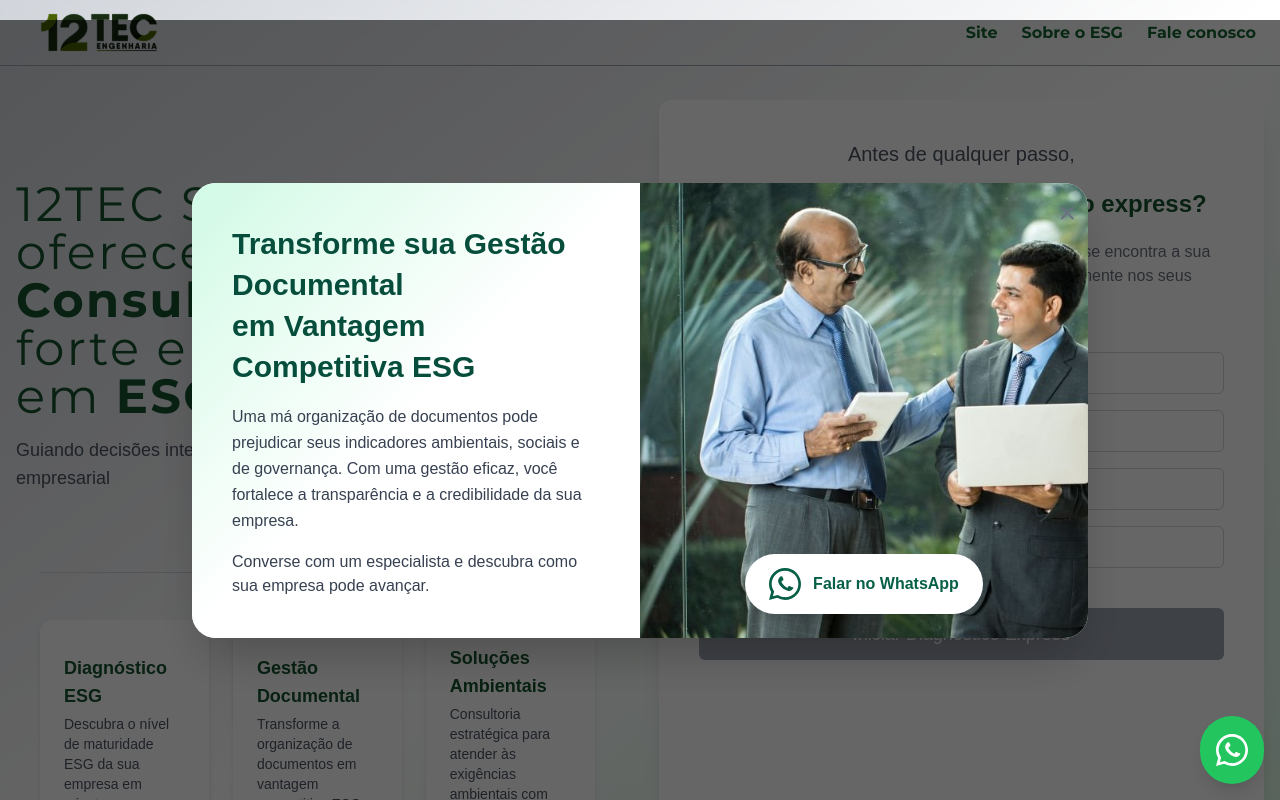
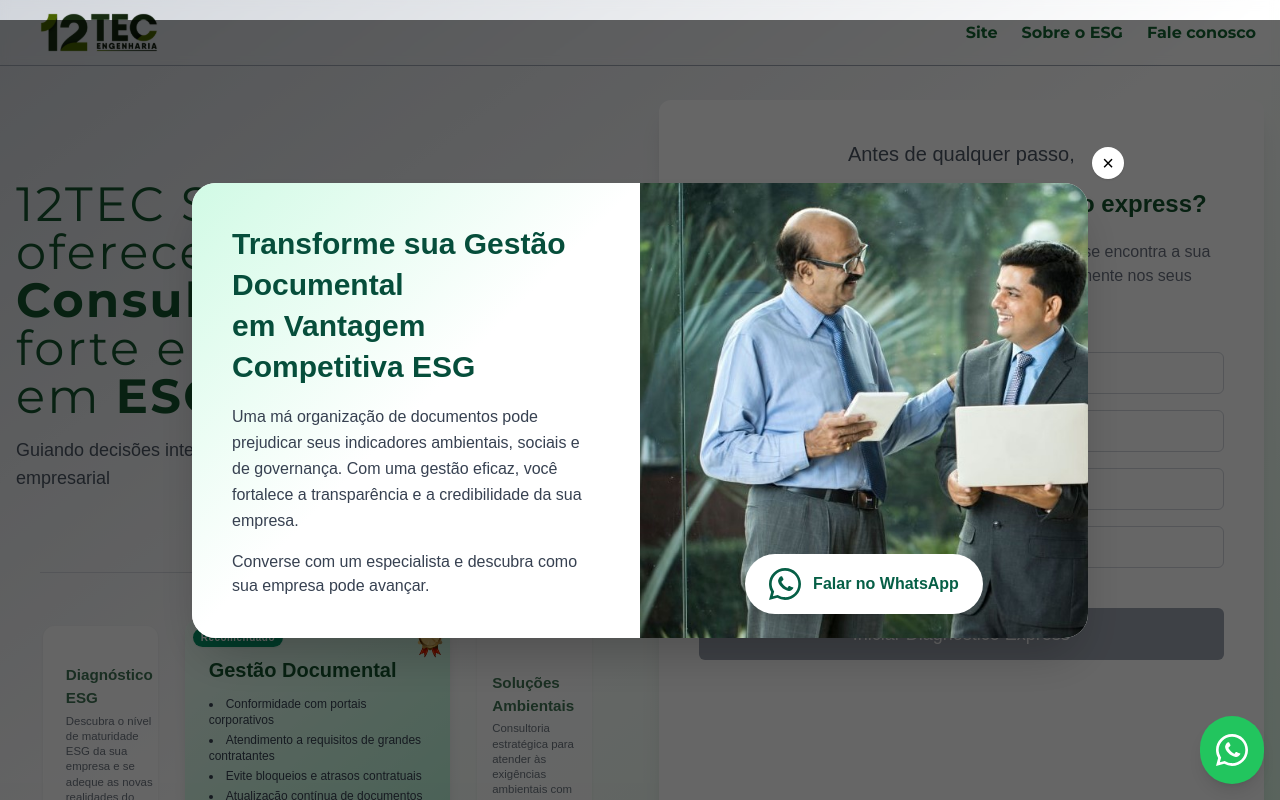
Before and after one commit to jpaulo12TEC/diagnosticoESG, a Next.js app: page / in a window 1280 px wide. Shown: the top 800 px of the page. Built offline with nearby package versions, Linux system fonts and the light colour scheme.

Commit message:
Adiciona selo PNG e ajustes no layout da Gestão Documental

```diff
--- a/app/page.tsx
+++ b/app/page.tsx
@@ -4,6 +4,7 @@ import { useState, useEffect } from "react";
 import { useRouter } from "next/navigation";
 import emailjs from "emailjs-com"; // Importando a biblioteca
 import Header from "../components/Header"; // Importando o Header
+import { motion } from "framer-motion";
 
 
     // Evitar que localStorage seja acessado fora do ambiente do cliente
@@ -156,13 +157,33 @@ className="min-h-screen bg-gradient-to-br from-gray-300 via-white to-green-100
 <Header /> {/* Usando o Header */}
 
 {showIntro && (
+  <div
+    className="fixed inset-0 bg-black bg-opacity-60 z-50 flex items-center justify-center p-4 animate-fade-in"
+    onClick={() => setShowIntro(false)} // Fecha ao clicar fora
+  >
+
+    <div className="bg-opacity-60 flex relative items-center justify-center rounded-3xl p-10 animate-fade-in">
+
+            {/* Botão de fechar dentro do modal */}
+      <div className="absolute top-1 right-1 z-10">
+        <button
+          onClick={() => setShowIntro(false)}
+          className="text-black bg-white hover:bg-red-700 hover:text-white rounded-full w-8 h-8 flex items-center justify-center text-xl shadow"
+          aria-label="Fechar"
+        >
+          &times;
+        </button>
+      </div>
 
 
-  <div className="fixed inset-0 bg-black bg-opacity-60 z-50 flex items-center justify-center p-4 animate-fade-in">
-        {/* Botão de fechar (X) fixo no topo direito */}
-    {/* Ícone de fechar - canto superior esquerdo, fora do modal */}
 
-    <div className="bg-white w-full max-w-4xl rounded-3xl shadow-2xl grid md:grid-cols-2 overflow-hidden relative">
+    {/* Modal principal */}
+          <div
+        className="bg-white w-full max-w-4xl rounded-3xl shadow-2xl grid md:grid-cols-2 overflow-hidden relative"
+        onClick={(e) => e.stopPropagation()} // Evita fechar ao clicar dentro
+      >
+
+
 
       {/* Lado esquerdo: texto promocional ESG */}
       <div className="bg-gradient-to-br from-emerald-100 via-white to-white p-10 flex flex-col justify-center">
@@ -182,20 +203,13 @@ className="min-h-screen bg-gradient-to-br from-gray-300 via-white to-green-100
         className="relative p-10 flex flex-col items-center justify-center text-center text-white bg-cover bg-center"
         style={{ backgroundImage: "url('/People.jpg')" }}
       >
-  {/* Outros conteúdos podem ficar aqui */}
-
         <a
           href="https://wa.me/55799998870125?text=Olá!%20Tenho%20interesse%20em%20melhorar%20meu%20índice%20ESG%20com%20gestão%20documental."
           target="_blank"
           rel="noopener noreferrer"
           className="absolute bottom-6 flex items-center gap-3 bg-white text-emerald-800 px-6 py-3 rounded-full font-semibold shadow-lg hover:bg-gray-100 transition"
         >
-    <svg
-      className="w-8 h-9"
-      fill="currentColor"
-      viewBox="0 0 24 24"
-      xmlns="http://www.w3.org/2000/svg"
-    >
+          <svg className="w-8 h-9" fill="currentColor" viewBox="0 0 24 24">
             <path
               d="M20.52 3.48A11.938 11.938 0 0012.003 0C5.374 0 .007 5.367 0 12c0 2.114.555 4.173 1.607 5.993L0 24l6.15-1.607A11.94 11.94 0 0012.003 24C18.627 24 24 18.627 24 12c0-3.192-1.247-6.192-3.48-8.52zM12.003 21.82c-1.797 0-3.565-.49-5.107-1.41l-.364-.217-3.649.955.973-3.554-.237-.373C2.488 15.108 2 13.568 2 12c0-5.522 4.48-10.003 10.003-10.003 2.671 0 5.184 1.038 7.07 2.922 1.886 1.885 2.922 4.398 2.922 7.07 0 5.522-4.48 10.003-10.003 10.003zm5.316-7.444l-1.512-.762c-.203-.102-.44-.156-.673-.102-.2.049-.497.24-.683.444-.155.174-.273.38-.384.586-.138.26-.283.297-.517.198l-.187-.089a8.94 8.94 0 01-2.257-1.71 8.91 8.91 0 01-1.706-2.254c-.092-.178-.064-.38.096-.508.203-.174.406-.352.582-.544.19-.208.38-.41.557-.621.08-.096.146-.205.194-.32.089-.21.049-.426-.102-.624l-.76-1.507c-.133-.263-.282-.363-.522-.372l-.182-.008c-.45 0-.895.233-1.148.608-.275.405-.55.806-.818 1.213-.37.554-.542 1.163-.493 1.798.048.674.287 1.334.61 1.925.417.748.942 1.44 1.526 2.077.94 1.027 2.015 1.92 3.267 2.57.826.423 1.72.715 2.626.812.715.077 1.385-.077 1.956-.538.397-.319.79-.648 1.165-.994.313-.292.367-.715.185-1.13z"
             />
@@ -203,19 +217,11 @@ className="min-h-screen bg-gradient-to-br from-gray-300 via-white to-green-100
           Falar no WhatsApp
         </a>
       </div>
-
-
-      {/* Botão de fechar flutuante */}
-      <button
-        onClick={() => setShowIntro(false)}
-        className="absolute top-3 right-3 text-gray-500 hover:text-red-600 text-3xl font-light"
-        aria-label="Fechar"
-      >
-        &times;
-      </button>
+    </div>
     </div>
   </div>
 )}
+
 
 
 
@@ -236,6 +242,8 @@ className="min-h-screen bg-gradient-to-br from-gray-300 via-white to-green-100
   </p>
 
     {/* Serviços */}
+
+{/* Serviços */}
 <div className="w-full mt-10 p-6">
   <div className="flex items-center mb-8">
     <div className="flex-grow h-px bg-gray-300"></div>
@@ -245,53 +253,80 @@ className="min-h-screen bg-gradient-to-br from-gray-300 via-white to-green-100
     <div className="flex-grow h-px bg-gray-300"></div>
   </div>
 
-      <div className="grid grid-cols-1 lg:grid-cols-3 gap-6 text-left">
-        {/* Diagnóstico ESG */}
+  <div className="grid grid-cols-1 lg:grid-cols-4 gap-6 text-left">
+    {/* Diagnóstico ESG - 1/4 */}
     <a
       href="https://wa.me/55799998870125?text=Olá! Gostaria de saber mais sobre o Diagnóstico ESG da minha empresa."
       target="_blank"
       rel="noopener noreferrer"
-          className="bg-white rounded-xl shadow-md p-6 hover:shadow-xl transition flex items-center gap-6 min-h-[140px] cursor-pointer"
+      className="bg-white rounded-xl shadow p-6 hover:shadow-md transition flex items-center gap-4 min-h-[120px] cursor-pointer scale-95 opacity-80 hover:opacity-100 col-span-1"
     >
       <div>
-            <h3 className="text-lg font-semibold text-green-900 mb-1">Diagnóstico ESG</h3>
-            <p className="text-gray-600 text-sm">
-              Descubra o nível de maturidade ESG da sua empresa em minutos.
+        <h3 className="text-base font-semibold text-green-900 mb-1">Diagnóstico ESG</h3>
+        <p className="text-gray-600 text-xs">
+          Descubra o nível de maturidade ESG da sua empresa e se adeque as novas realidades do mercado.
         </p>
       </div>
     </a>
 
-        {/* Gestão Documental */}
+    {/* Gestão Documental - 2/4 */}
     <a
       href="https://wa.me/55799998870125?text=Olá! Tenho interesse em saber mais sobre as soluções de Gestão Documental."
       target="_blank"
       rel="noopener noreferrer"
-          className="bg-white rounded-xl shadow-md p-6 hover:shadow-xl transition flex items-center gap-6 min-h-[140px] cursor-pointer"
+      className="relative bg-white rounded-xl shadow-lg p-6 hover:shadow-2xl transition transform hover:scale-[1.03] flex items-center gap-6 min-h-[200px] cursor-pointer overflow-hidden col-span-1 lg:col-span-2"
     >
-          <div>
-            <h3 className="text-lg font-semibold text-green-900 mb-1">Gestão Documental</h3>
-            <p className="text-gray-600 text-sm">
-              Transforme a organização de documentos em vantagem competitiva ESG.
-            </p>
+      {/* Faixa de fundo sutil */}
+      <div className="absolute inset-0 bg-gradient-to-br from-transparent via-emerald-100 to-emerald-200 rotate-2 scale-150 z-0"></div>
+
+      {/* Selo PNG no canto superior direito */}
+<img
+  src="/Selo.png"
+  alt="Selo"
+  className="absolute top-0 right-0 w-10 h-10 z-10"
+/>
+
+      {/* Selo: + Procurado */}
+      <motion.div
+        initial={{ y: -10, opacity: 0 }}
+        animate={{ y: 0, opacity: 1 }}
+        transition={{ duration: 0.4, delay: 0.2 }}
+        className="absolute top-2 left-2 z-10 bg-emerald-600 text-white mb-2 text-[10px] px-2 py-0.5 rounded-full shadow-sm font-semibold tracking-wider"
+      >
+        Recomendado
+      </motion.div>
+
+      {/* Conteúdo principal */}
+      <div className="relative z-10">
+        <h3 className="text-xl font-semibold text-green-900 mt-3 mb-3">Gestão Documental</h3>
+        <ul className="list-disc list-inside text-gray-700 text-xs space-y-1">
+          <li>Conformidade com portais corporativos</li>
+          <li>Atendimento a requisitos de grandes contratantes</li>
+          <li>Evite bloqueios e atrasos contratuais</li>
+          <li>Atualização contínua de documentos</li>
+          <li>Facilitamos sua aprovação em portais de fornecedores</li>
+        </ul>
       </div>
     </a>
 
-        {/* Soluções Ambientais */}
+    {/* Soluções Ambientais - 1/4 */}
     <a
       href="https://wa.me/55799998870125?text=Olá! Gostaria de conversar sobre as Soluções Ambientais que vocês oferecem."
       target="_blank"
       rel="noopener noreferrer"
-          className="bg-white rounded-xl shadow-md p-6 hover:shadow-xl transition flex items-center gap-6 min-h-[140px] cursor-pointer"
+      className="bg-white rounded-xl shadow p-4 hover:shadow-md transition flex items-center gap-4 min-h-[120px] cursor-pointer scale-95 opacity-80 hover:opacity-100 col-span-1"
     >
       <div>
-            <h3 className="text-lg font-semibold text-green-900 mb-1">Soluções Ambientais</h3>
-            <p className="text-gray-600 text-sm">
+        <h3 className="text-base font-semibold text-green-900 mb-1">Soluções Ambientais</h3>
+        <p className="text-gray-600 text-xs">
           Consultoria estratégica para atender às exigências ambientais com eficiência.
         </p>
       </div>
     </a>
   </div>
 </div>
+
+
   </div>
 
   {/* Lado Direito - Formulário com sombra e responsividade */}
@@ -375,5 +410,6 @@ className="min-h-screen bg-gradient-to-br from-gray-300 via-white to-green-100
     </div>
 
 
+
   );
 }
--- a/package.json
+++ b/package.json
@@ -18,6 +18,7 @@
     "dotenv": "^16.4.7",
     "emailjs-com": "^3.2.0",
     "express": "^4.21.2",
+    "framer-motion": "^12.12.1",
     "html2canvas": "^1.4.1",
     "jspdf": "^2.5.2",
     "next": "15.1.6",
```
Also changed, not shown: public/Selo.png (added), 1 other file (tests, documents, lock files or other folders). Lines whose indentation alone changed are shown as unchanged.
